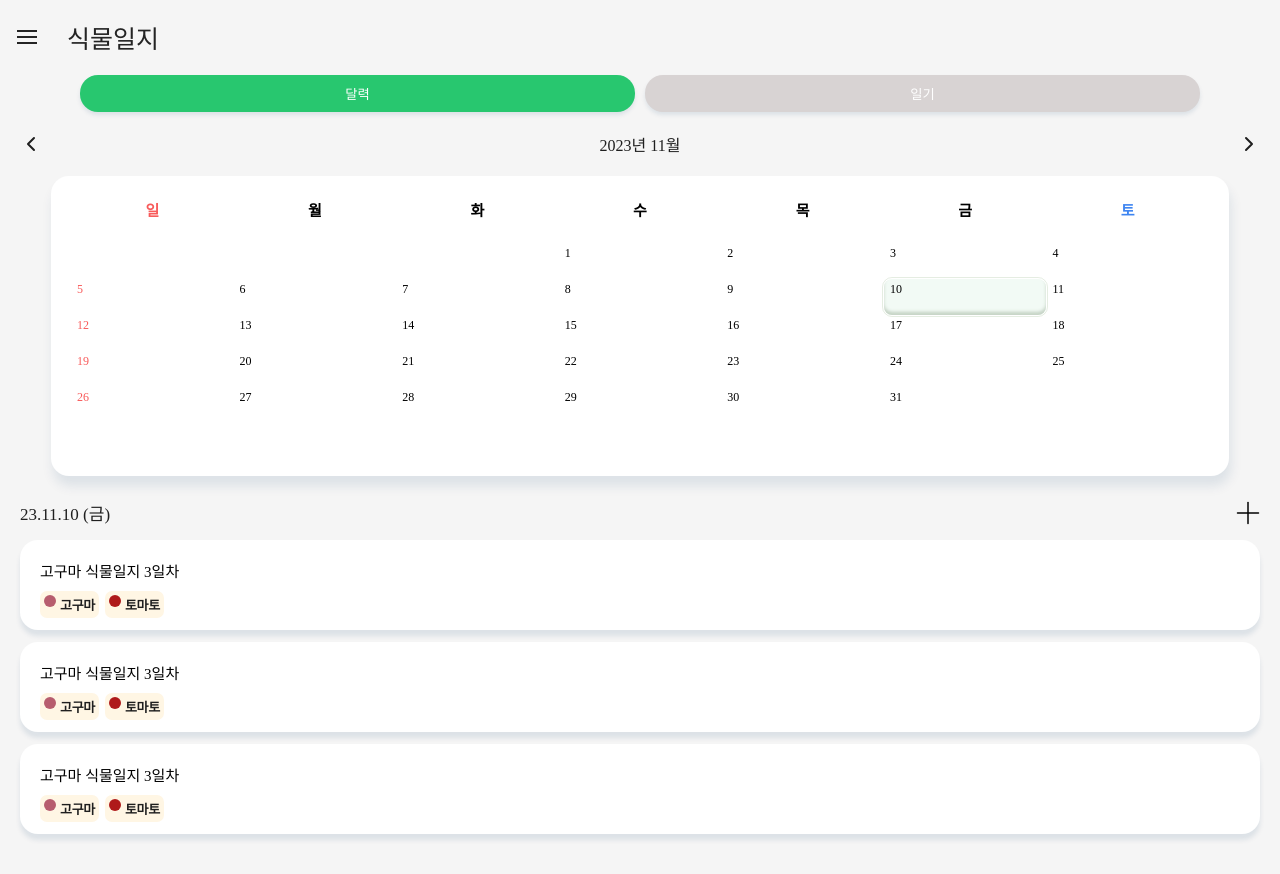
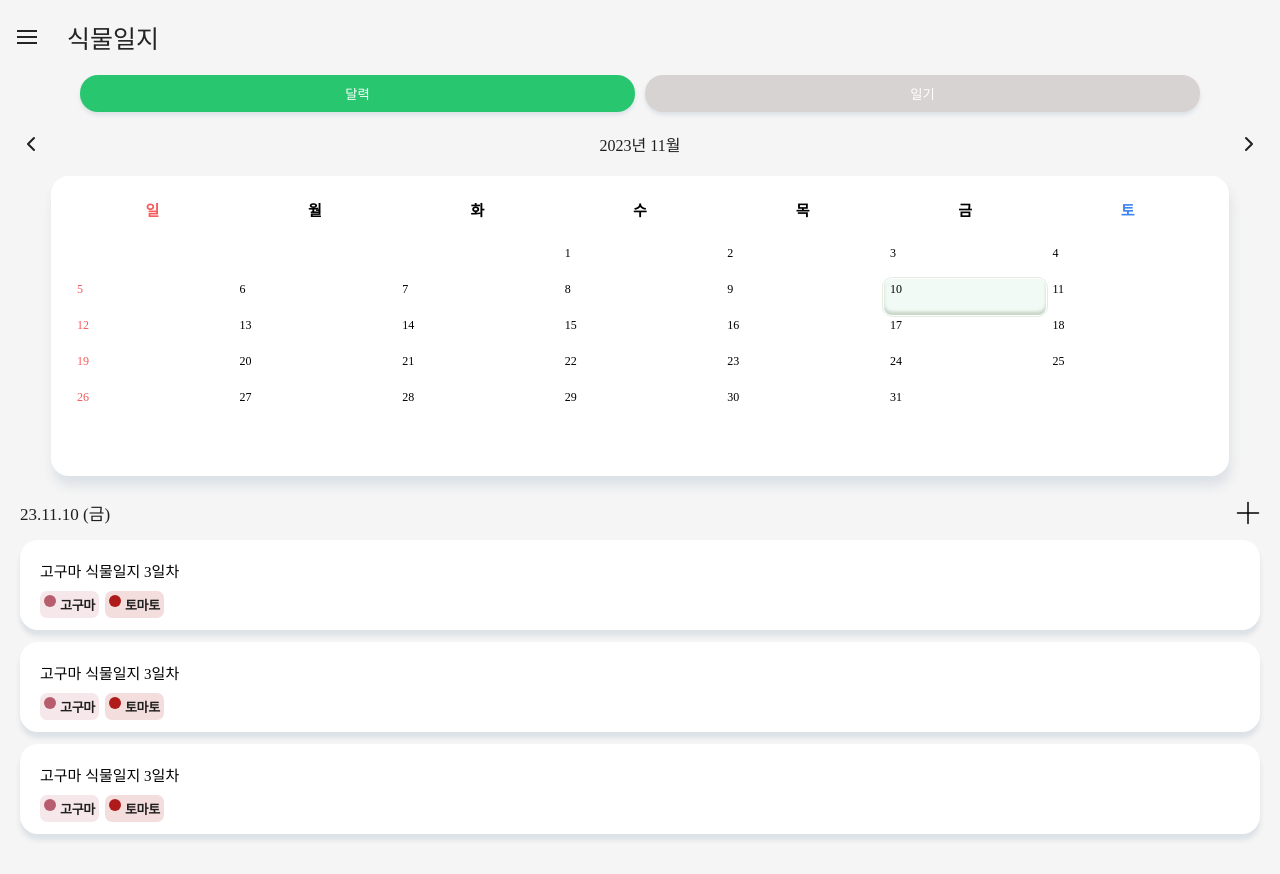
Before and after one commit to CSID-DGU/2023-2-SCS4031-01-minseoduseo, a React (Create React App) app in the folder frontend/reactweb/: page /diary in a window 1280 px wide. Built offline with nearby package versions, Linux system fonts and the light colour scheme; a web font is replaced by a local one.

Commit message:
[chore] 스타일링 변경

```diff
--- a/frontend/reactweb/src/components/common/Tag.tsx
+++ b/frontend/reactweb/src/components/common/Tag.tsx
@@ -6,7 +6,7 @@ interface params {
 }
 export default function Tag({ type, color }: params) {
   return (
-    <StyledTagContainer>
+    <StyledTagContainer color={color}>
       <StyledColorPoint color={color} />
       <StyledType>{type}</StyledType>
     </StyledTagContainer>
@@ -19,7 +19,7 @@ const StyledTagContainer = styled.div`
   padding: 0.4rem;
   border-radius: 0.7rem;
   width: fit-content;
-  background-color: ${COLOR.BG_YELLOW_FF};
+  background-color: ${({ color }) => `${color}25`};
 `;
 const StyledColorPoint = styled.div`
   width: 1.2rem;
```
